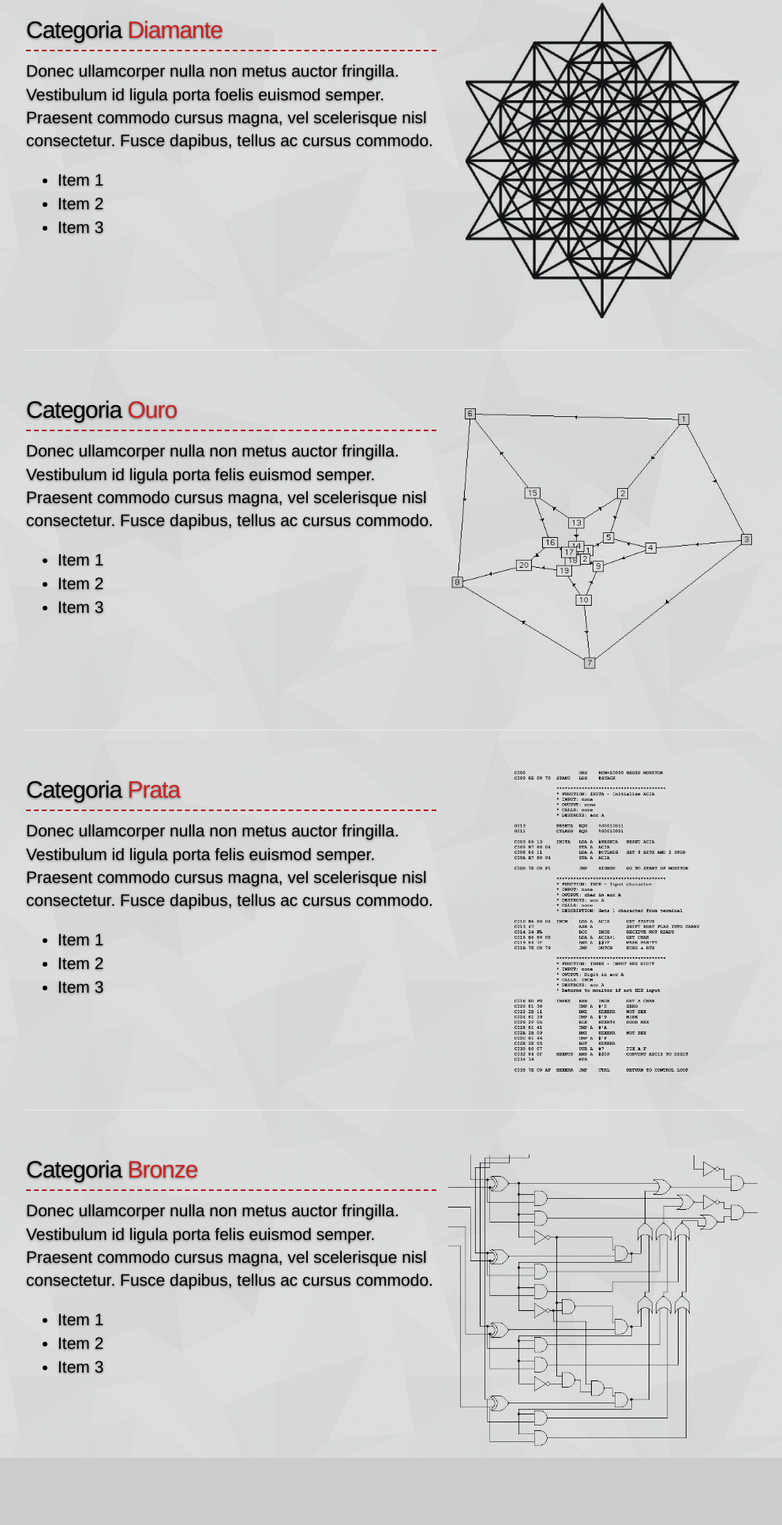
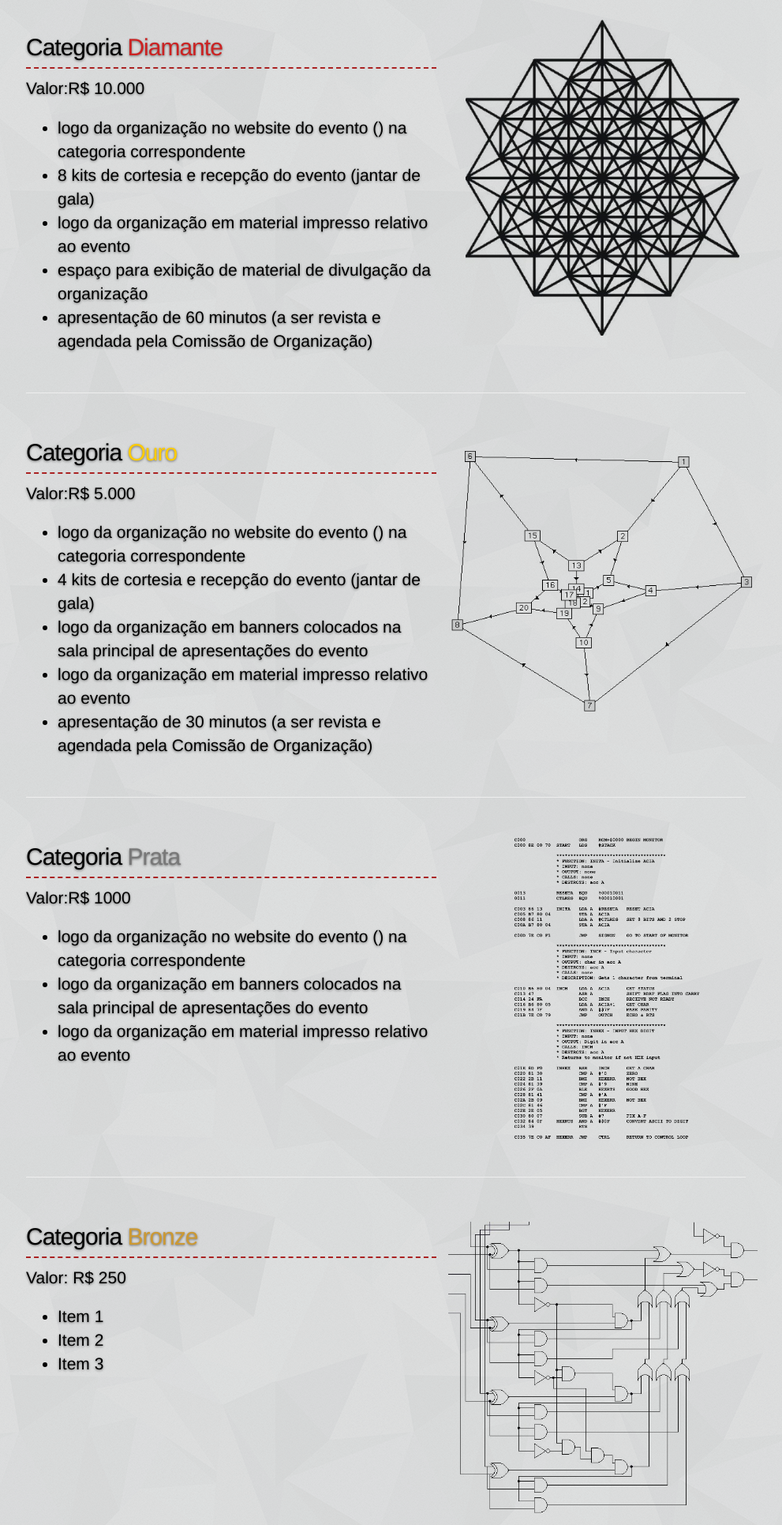
Before and after one commit to victorvsp/SiteSemPHP, a plain HTML site: page colabore.html in a window 1280 px wide. Shown: the part 459-2390 px from the top of the page at 79% size, without its empty margins (151-1142 px from the left). Before the commit the page ends 2305 px from the top, so only its background shows below. Drawn offline with Linux system fonts and the light colour scheme.

Commit message:
Alterações do Vito e André

```diff
--- a/colabore.css
+++ b/colabore.css
@@ -6,7 +6,18 @@
 }
 
 
-
+.text-muted5{
+  color: #C22;
+}
+.text-muted2{
+  color: #FFCC00;
+}
+.text-muted3{
+  color: #787878;
+}
+.text-muted4{
+  color: #CC9933;
+}
 /*
 .logo{
   background-image: url("../images/CN.png");
@@ -29,7 +40,9 @@
 .jumbotron{
   background-color: transparent;
 }
-
+.text-muted{
+  color: #C22;
+}
 .cover-container{
   margin-right: auto;
   margin-left: auto;
@@ -66,8 +79,10 @@
 @media (min-width: 768px) {
   .cover-container {
     width: 100%; /* Must be percentage or pixels for horizontal alignment */
+
   }
 }
+
 
 /** OUR CHANGES ***************************************************/
 li{
--- a/colabore.html
+++ b/colabore.html
@@ -54,9 +54,10 @@
         <h1>Colabore conosco!</h1>
         <p>Aqui encontram-se as opções padrões de patrocínio, com seus respectivos benefícios. Seja um patrocinador você também.</p>
         <p>
-         <a href="#" class="btn btn-primary btn-lg" role="button">Patrocine!</a>
+	    <a href="mailto:secmac@ime.usp.br">	<h2> <span class="text-muted"> Email de contato</span></h2></a> secmac@ime.usp.br<br />
         </p>
-      </div>
+		</div>
+
 
 
 
@@ -67,13 +68,15 @@
 
         <div class="row featurette">
             <div class="col-md-7">
-              <h2 class="featurette-heading">Categoria <span class="text-muted">Diamante</span></h2>
+              <h2 class="featurette-heading">Categoria <span class="text-muted5">Diamante</span>   </h2>
               <hr class="separator"/>
-              <p class="lead">Donec ullamcorper nulla non metus auctor fringilla. Vestibulum id ligula porta foelis euismod semper. Praesent commodo cursus magna, vel scelerisque nisl consectetur. Fusce dapibus, tellus ac cursus commodo.</p>
+			  <p class="lead">Valor:R$ 10.000</p>
               <ul>
-                <li>Item 1</li>
-                <li>Item 2</li>
-                <li>Item 3</li>
+                <li>logo da organização no website do evento () na categoria correspondente</li>
+                <li>8 kits de cortesia e recepção do evento (jantar de gala)</li>
+                <li>logo da organização em material impresso relativo ao evento</li>
+				<li>espaço para exibição de material de divulgação da organização</li>
+				<li>apresentação de 60 minutos (a ser revista e agendada pela Comissão de Organização)</li>
               </ul>
             </div>
             <div class="col-md-5" id="diamond">
@@ -87,13 +90,15 @@
 
         <div class="row featurette">
             <div class="col-md-7">
-              <h2 class="featurette-heading">Categoria <span class="text-muted">Ouro</span></h2>
+              <h2 class="featurette-heading">Categoria <span class="text-muted2">Ouro</span></h2>
               <hr class="separator"/>
-              <p class="lead">Donec ullamcorper nulla non metus auctor fringilla. Vestibulum id ligula porta felis euismod semper. Praesent commodo cursus magna, vel scelerisque nisl consectetur. Fusce dapibus, tellus ac cursus commodo.</p>
+              <p class="lead">Valor:R$ 5.000</p>
               <ul>
-                <li>Item 1</li>
-                <li>Item 2</li>
-                <li>Item 3</li>
+                <li>logo da organização no website do evento () na categoria correspondente</li>
+                <li>4 kits de cortesia e recepção do evento (jantar de gala)</li>
+                <li>logo da organização em banners colocados na sala principal de apresentações do evento</li>
+				<li>logo da organização em material impresso relativo ao evento</li>
+				<li>apresentação de 30 minutos (a ser revista e agendada pela Comissão de Organização)</li>
               </ul>
             </div>
             <div class="col-md-5"  id="gold">
@@ -106,13 +111,13 @@
 
         <div class="row featurette">
             <div class="col-md-7">
-              <h2 class="featurette-heading">Categoria <span class="text-muted">Prata</span></h2>
+              <h2 class="featurette-heading">Categoria <span class="text-muted3">Prata</span></h2>
               <hr class="separator"/>
-              <p class="lead">Donec ullamcorper nulla non metus auctor fringilla. Vestibulum id ligula porta felis euismod semper. Praesent commodo cursus magna, vel scelerisque nisl consectetur. Fusce dapibus, tellus ac cursus commodo.</p>
+              <p class="lead">Valor:R$ 1000</p>
               <ul>
-                <li>Item 1</li>
-                <li>Item 2</li>
-                <li>Item 3</li>
+                <li>logo da organização no website do evento () na categoria correspondente</li>
+                <li>logo da organização em banners colocados na sala principal de apresentações do evento</li>
+                <li>logo da organização em material impresso relativo ao evento</li>
               </ul>
             </div>
             <div class="col-md-5"  id="silver">
@@ -122,10 +127,10 @@
 
         <div class="row featurette">
             <div class="col-md-7">
-              <h2 class="featurette-heading">Categoria <span class="text-muted">Bronze  </span></h2>
+              <h2 class="featurette-heading">Categoria <span class="text-muted4">Bronze  </span></h2>
               <hr class="separator"/>
-              <p class="lead">Donec ullamcorper nulla non metus auctor fringilla. Vestibulum id ligula porta felis euismod semper. Praesent commodo cursus magna, vel scelerisque nisl consectetur. Fusce dapibus, tellus ac cursus commodo.</p>
-              <ul>
+    		 <p class="lead">Valor: R$ 250</p>
+		       <ul>
                 <li>Item 1</li>
                 <li>Item 2</li>
                 <li>Item 3</li>
```
Also changed, not shown: sobre.html (added, +119 -0 lines), images/gubiFalando.jpg (added), images/solferLindo.jpg (added).
